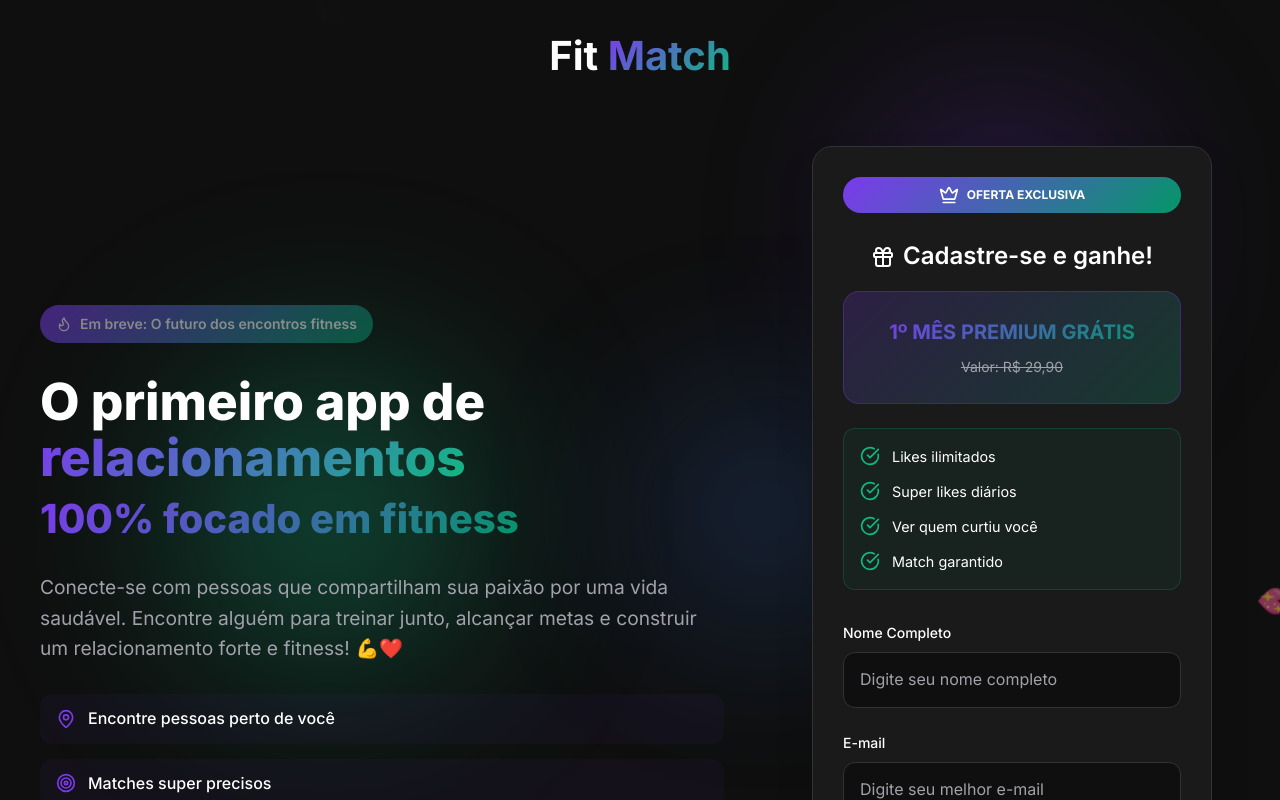
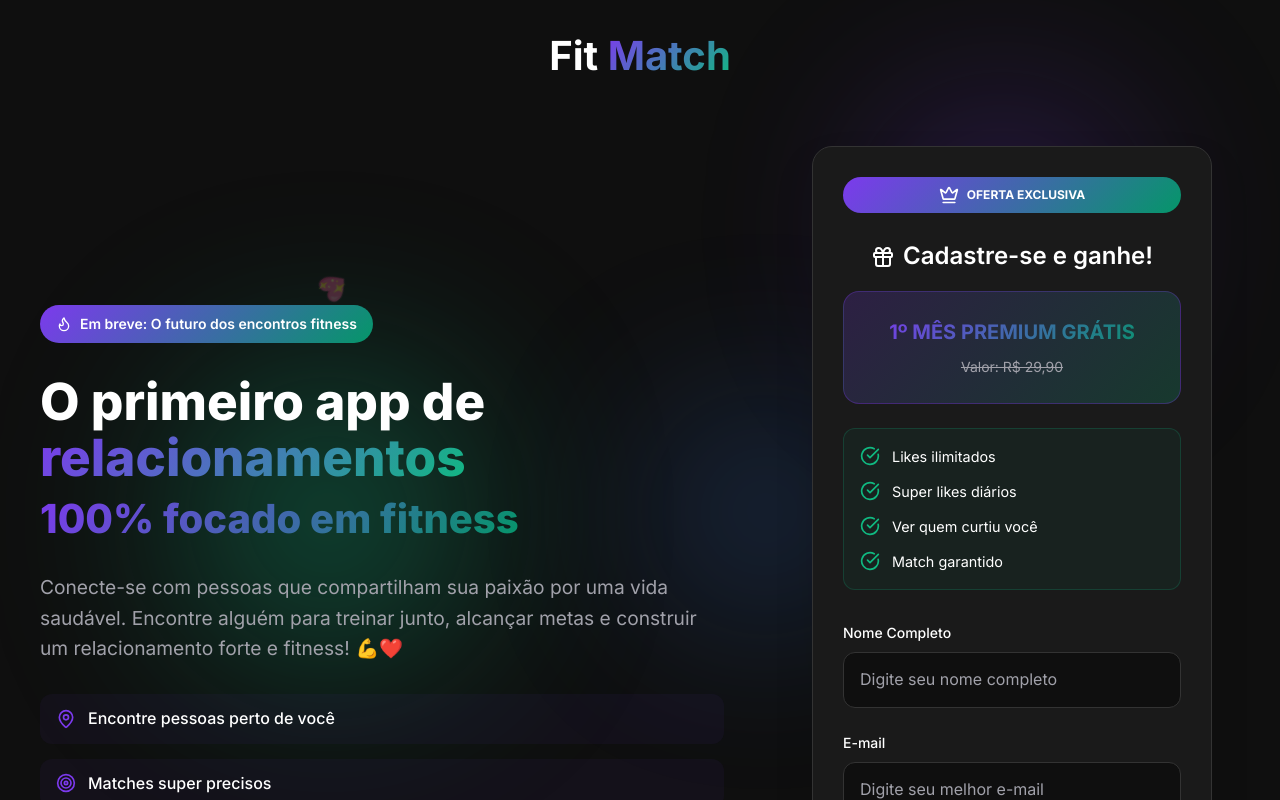
Before and after one commit to Gym-Match/Fit-Match-Landing-Page, a Next.js app: page / in a window 1280 px wide. Shown: the top 800 px of the page. Built offline with nearby package versions, Linux system fonts and the light colour scheme.

Commit message:
style: melhorando animações

```diff
--- a/src/app/globals.css
+++ b/src/app/globals.css
@@ -928,6 +928,167 @@ body {
   }
 }
 
+/* Animações de scroll suaves */
+@keyframes fadeIn {
+  from {
+    opacity: 0;
+  }
+  to {
+    opacity: 1;
+  }
+}
+
+@keyframes slideUp {
+  from {
+    opacity: 0;
+    transform: translateY(40px);
+  }
+  to {
+    opacity: 1;
+    transform: translateY(0);
+  }
+}
+
+@keyframes slideInLeft {
+  from {
+    opacity: 0;
+    transform: translateX(-60px);
+  }
+  to {
+    opacity: 1;
+    transform: translateX(0);
+  }
+}
+
+@keyframes slideInRight {
+  from {
+    opacity: 0;
+    transform: translateX(60px);
+  }
+  to {
+    opacity: 1;
+    transform: translateX(0);
+  }
+}
+
+@keyframes scaleIn {
+  from {
+    opacity: 0;
+    transform: scale(0.9);
+  }
+  to {
+    opacity: 1;
+    transform: scale(1);
+  }
+}
+
+@keyframes fadeInScale {
+  from {
+    opacity: 0;
+    transform: scale(0.95) translateY(20px);
+  }
+  to {
+    opacity: 1;
+    transform: scale(1) translateY(0);
+  }
+}
+
+/* Classes de animação */
+.scroll-animate {
+  opacity: 0;
+}
+
+.scroll-animate.animate-in {
+  animation: slideUp 0.8s cubic-bezier(0.16, 1, 0.3, 1) forwards;
+}
+
+.fade-in-element {
+  opacity: 0;
+}
+
+.fade-in-element.visible {
+  animation: fadeIn 1s ease-out forwards;
+}
+
+.slide-left-element {
+  opacity: 0;
+}
+
+.slide-left-element.visible {
+  animation: slideInLeft 0.8s cubic-bezier(0.16, 1, 0.3, 1) forwards;
+}
+
+.slide-right-element {
+  opacity: 0;
+}
+
+.slide-right-element.visible {
+  animation: slideInRight 0.8s cubic-bezier(0.16, 1, 0.3, 1) forwards;
+}
+
+.scale-in-element {
+  opacity: 0;
+}
+
+.scale-in-element.visible {
+  animation: scaleIn 0.6s cubic-bezier(0.16, 1, 0.3, 1) forwards;
+}
+
+/* Animações com delay para stagger effect */
+.stagger-1 {
+  animation-delay: 0.1s;
+}
+.stagger-2 {
+  animation-delay: 0.2s;
+}
+.stagger-3 {
+  animation-delay: 0.3s;
+}
+.stagger-4 {
+  animation-delay: 0.4s;
+}
+.stagger-5 {
+  animation-delay: 0.5s;
+}
+.stagger-6 {
+  animation-delay: 0.6s;
+}
+.stagger-7 {
+  animation-delay: 0.7s;
+}
+.stagger-8 {
+  animation-delay: 0.8s;
+}
+
+/* Animações de página inicial (hero) */
+.hero-title,
+.hero-subtitle,
+.hero-features,
+.form-card {
+  opacity: 0;
+}
+
+.hero-animate-in {
+  animation: fadeInScale 1s cubic-bezier(0.16, 1, 0.3, 1) forwards;
+}
+
+/* Smooth scroll behavior */
+html {
+  scroll-behavior: smooth;
+}
+
+/* Transições suaves para todos os elementos interativos */
+button,
+a,
+.modality,
+.benefit-card,
+.step,
+.feature-item,
+.social-link,
+.app-badge {
+  transition: all 0.3s cubic-bezier(0.16, 1, 0.3, 1);
+}
+
 /* Tablet responsiveness */
 @media (max-width: 1024px) and (min-width: 769px) {
   .modalities-grid {
--- a/src/hooks/useAnimations.ts
+++ b/src/hooks/useAnimations.ts
@@ -4,10 +4,10 @@ import { useEffect } from "react";
 
 export function useScrollAnimations() {
   useEffect(() => {
-    // Configurar animações de scroll
+    // Configurar animações de scroll com opções mais suaves
     const observerOptions = {
-      threshold: 0.1,
-      rootMargin: "0px 0px -50px 0px",
+      threshold: 0.15,
+      rootMargin: "0px 0px -80px 0px",
     };
 
     const observer = new IntersectionObserver((entries) => {
@@ -28,7 +28,7 @@ export function useScrollAnimations() {
       observer.observe(section);
     });
 
-    // Observador específico para títulos de seção
+    // Observador específico para títulos de seção com animação mais suave
     const titleObserver = new IntersectionObserver(
       (entries) => {
         entries.forEach((entry) => {
@@ -37,7 +37,7 @@ export function useScrollAnimations() {
           }
         });
       },
-      { threshold: 0.3 }
+      { threshold: 0.3, rootMargin: "0px 0px -50px 0px" }
     );
 
     // Observar todos os títulos de seção
@@ -46,7 +46,7 @@ export function useScrollAnimations() {
       titleObserver.observe(title);
     });
 
-    // Animação específica para os cards em sequência
+    // Animação específica para os cards em sequência (stagger effect)
     const cardObserver = new IntersectionObserver((entries) => {
       entries.forEach((entry) => {
         if (entry.isIntersecting) {
@@ -56,7 +56,7 @@ export function useScrollAnimations() {
           cards.forEach((card, index) => {
             setTimeout(() => {
               card.classList.add("animate-in");
-            }, index * 150);
+            }, index * 100); // Reduzido para 100ms para animação mais rápida
           });
         }
       });
@@ -68,11 +68,39 @@ export function useScrollAnimations() {
     );
     cardSections.forEach((section) => cardObserver.observe(section));
 
+    // Animação inicial do hero com delay suave
+    setTimeout(() => {
+      const heroElements = document.querySelectorAll(
+        ".hero-title, .hero-subtitle, .hero-features, .form-card"
+      );
+      heroElements.forEach((element, index) => {
+        setTimeout(() => {
+          element.classList.add("hero-animate-in");
+        }, index * 150);
+      });
+    }, 100); // Pequeno delay inicial para evitar flash
+
+    // Animação para badges e elementos especiais
+    const badgeObserver = new IntersectionObserver(
+      (entries) => {
+        entries.forEach((entry) => {
+          if (entry.isIntersecting) {
+            entry.target.classList.add("scale-in-element", "visible");
+          }
+        });
+      },
+      { threshold: 0.5 }
+    );
+
+    const badges = document.querySelectorAll(".badge, .premium-badge");
+    badges.forEach((badge) => badgeObserver.observe(badge));
+
     // Cleanup
     return () => {
       observer.disconnect();
       titleObserver.disconnect();
       cardObserver.disconnect();
+      badgeObserver.disconnect();
     };
   }, []);
 }
@@ -89,33 +117,41 @@ export function useFloatingHearts() {
         bottom: -20px;
         z-index: 0;
         pointer-events: none;
-        animation: float-up 4s linear forwards;
-        opacity: 0.7;
+        animation: float-up 5s ease-out forwards;
+        opacity: 0.6;
       `;
 
       document.body.appendChild(heart);
 
-      setTimeout(() => heart.remove(), 4000);
+      setTimeout(() => heart.remove(), 5000);
     };
 
-    // Adicionar CSS para animação dos corações
+    // Adicionar CSS para animação dos corações com curva mais suave
     const heartStyle = document.createElement("style");
     heartStyle.textContent = `
       @keyframes float-up {
         0% {
-          transform: translateY(0) rotate(0deg);
-          opacity: 0.7;
+          transform: translateY(0) translateX(0) rotate(0deg);
+          opacity: 0.6;
+        }
+        50% {
+          transform: translateY(-50vh) translateX(${
+            Math.random() * 40 - 20
+          }px) rotate(180deg);
+          opacity: 0.4;
         }
         100% {
-          transform: translateY(-100vh) rotate(360deg);
+          transform: translateY(-100vh) translateX(${
+            Math.random() * 60 - 30
+          }px) rotate(360deg);
           opacity: 0;
         }
       }
     `;
     document.head.appendChild(heartStyle);
 
-    // Floating hearts animation
-    const interval = setInterval(createFloatingHeart, 3000);
+    // Floating hearts animation com intervalo maior para não sobrecarregar
+    const interval = setInterval(createFloatingHeart, 4000);
 
     return () => {
       clearInterval(interval);
@@ -124,7 +160,42 @@ export function useFloatingHearts() {
   }, []);
 }
 
+// Hook para animações de parallax suaves
+export function useParallaxEffect() {
+  useEffect(() => {
+    const handleScroll = () => {
+      const scrolled = window.scrollY;
+      const parallaxElements = document.querySelectorAll(".gradient-orb");
+
+      parallaxElements.forEach((element, index) => {
+        const speed = 0.3 + index * 0.1; // Velocidades diferentes para cada orb
+        const yPos = -(scrolled * speed);
+        (element as HTMLElement).style.transform = `translateY(${yPos}px)`;
+      });
+    };
+
+    // Throttle para melhor performance
+    let ticking = false;
+    const scrollHandler = () => {
+      if (!ticking) {
+        window.requestAnimationFrame(() => {
+          handleScroll();
+          ticking = false;
+        });
+        ticking = true;
+      }
+    };
+
+    window.addEventListener("scroll", scrollHandler, { passive: true });
+
+    return () => {
+      window.removeEventListener("scroll", scrollHandler);
+    };
+  }, []);
+}
+
 export function usePageAnimations() {
   useScrollAnimations();
   useFloatingHearts();
+  useParallaxEffect();
 }
```
